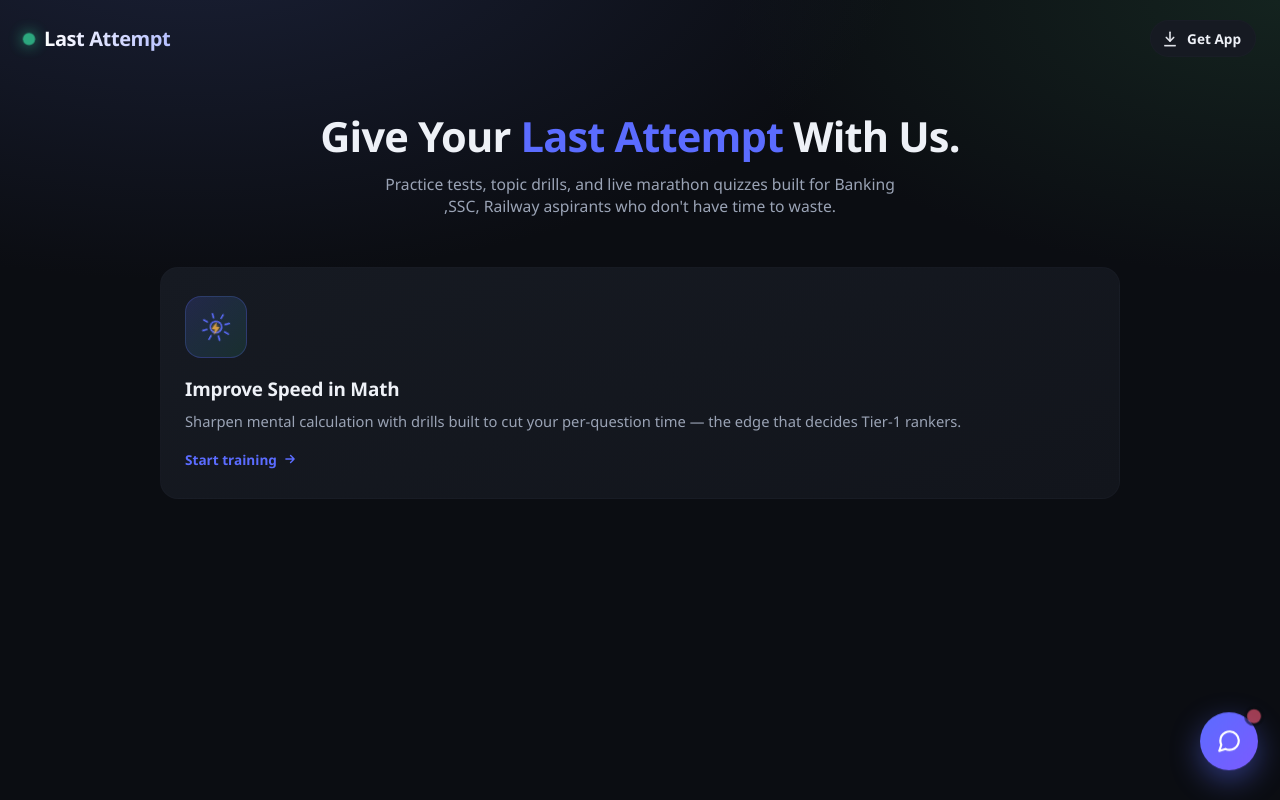
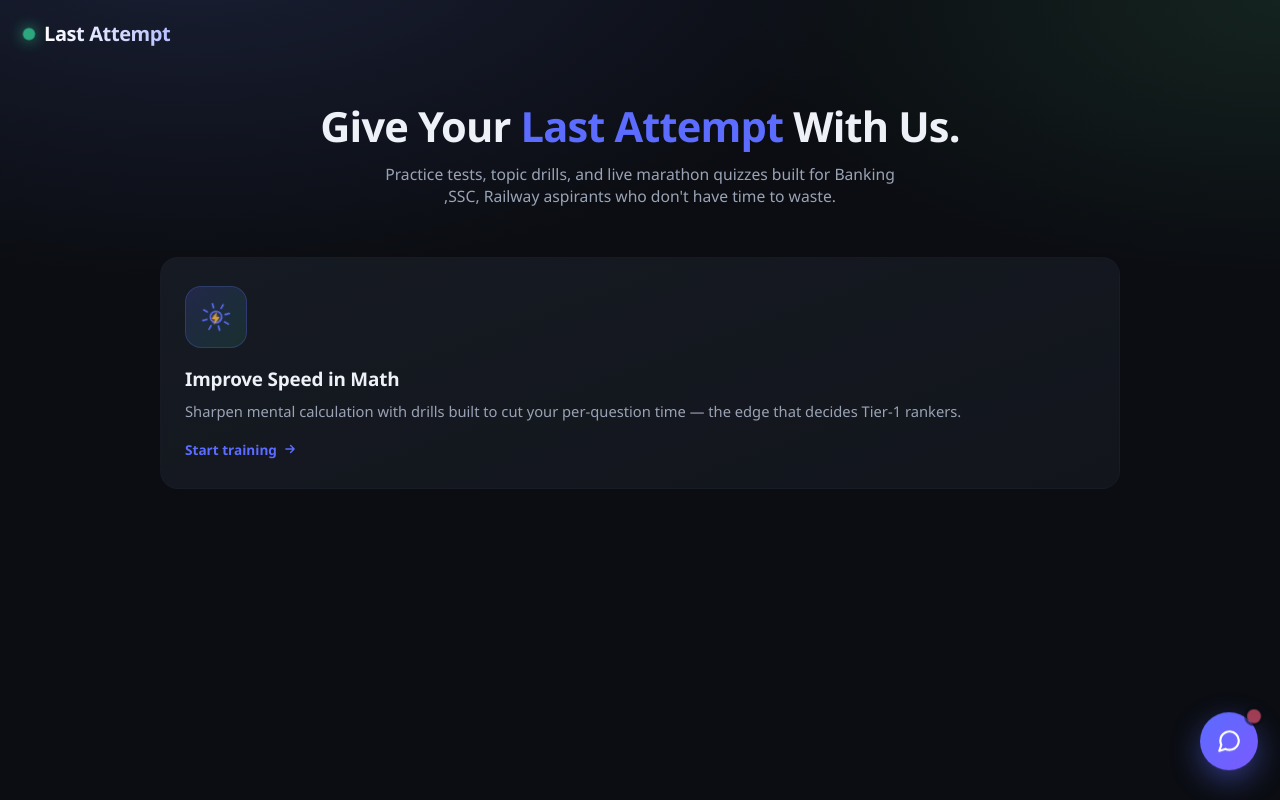
Before and after one commit to officiallastattempt-mocktest/Home, a plain HTML site: page index.html in a window 1280 px wide. Drawn offline with Linux system fonts and the light colour scheme; no server answers.

Commit message:
Update index.html

```diff
--- a/index.html
+++ b/index.html
@@ -314,14 +314,7 @@
       <span class="brand-name"><span class="last">Last Attempt</span><span class="attempt">Attempt</span></span>
     </div>
 
-    <a href="download.html" class="app-download" aria-label="Download the app">
-      <svg viewBox="0 0 24 24" fill="none" stroke="currentColor" stroke-width="2" stroke-linecap="round" stroke-linejoin="round">
-        <path d="M12 3v12"></path>
-        <path d="M7 10l5 5 5-5"></path>
-        <path d="M5 21h14"></path>
-      </svg>
-      <span>Get App</span>
-    </a>
+
   </div>
 
   <section class="hero">
```
